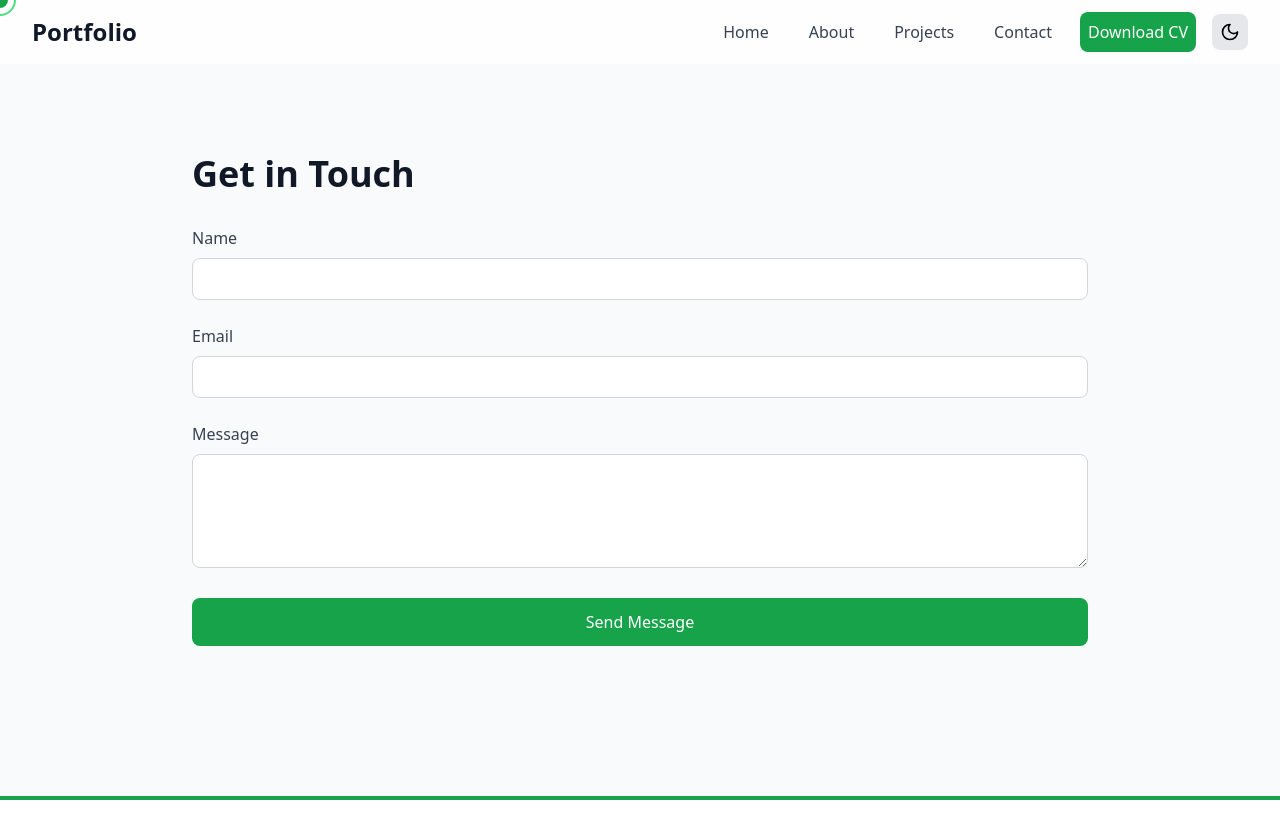
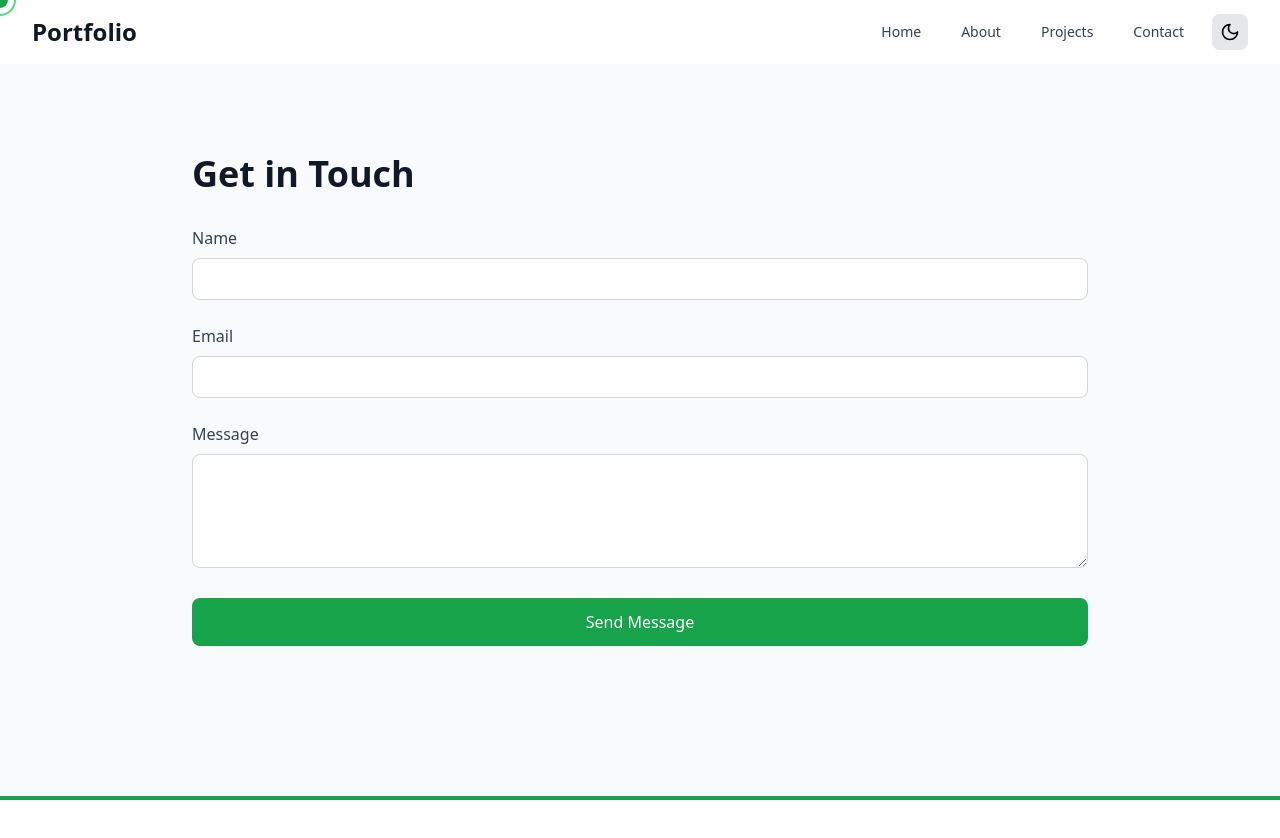
Before and after one commit to ShresthaSwapnil/Portfolio, a React (Vite) app: page / in a window 1280 px wide. Shown: the top 838 px of the page. Built offline with nearby package versions, Linux system fonts and the light colour scheme.

Commit message:
fixed Navbar

```diff
--- a/src/components/Navbar.jsx
+++ b/src/components/Navbar.jsx
@@ -3,6 +3,8 @@ import { Moon, Sun } from "lucide-react";
 
 const Navbar = () => {
   const [darkMode, setDarkMode] = useState(false);
+  const [activeSection, setActiveSection] = useState("home");
+  const yValue = window.innerHeight;
 
   useEffect(() => {
     if (darkMode) {
@@ -12,72 +14,63 @@ const Navbar = () => {
     }
   }, [darkMode]);
 
-  const handleDownloadCV = () => {
-    const link = document.createElement("a");
-    link.href = "/Swapnil CV.pdf"; // Replace with the actual path to your CV file
-    link.download = "Swapnil CV.pdf"; // Replace with your desired file name
-    link.click();
-  };
+  useEffect(() => {
+    const handleScroll = () => {
+      const sections = ["home", "about", "projects", "contact"];
+      const scrollPercent =
+        window.scrollY /
+        (document.documentElement.scrollHeight - window.innerHeight);
+      const sectionIndex = Math.min(
+        sections.length - 1,
+        Math.floor(scrollPercent * sections.length)
+      );
+      setActiveSection(sections[sectionIndex]);
+    };
+
+    window.addEventListener("scroll", handleScroll);
+    return () => window.removeEventListener("scroll", handleScroll);
+  }, []);
 
   return (
     <nav className="fixed top-0 w-full z-50 bg-white/80 dark:bg-gray-900/80 backdrop-blur-sm">
       <div className="max-w-7xl mx-auto px-4 sm:px-6 lg:px-8">
         <div className="flex items-center justify-between h-16">
           <div className="flex-shrink-0">
-            <h1 className="text-2xl font-bold text-gray-900 dark:text-white">
+            <h1
+              className="text-2xl font-bold text-gray-900 dark:text-white cursor-pointer"
+              onClick={() => {
+                window.scrollTo(0, 0);
+              }}
+            >
               Portfolio
             </h1>
           </div>
-          <div className="md:hidden flex items-center space-x-4">
-            <button
-              onClick={() => setDarkMode(!darkMode)}
-              className="p-2 rounded-lg bg-gray-200 dark:bg-gray-700 hover:bg-gray-300 dark:hover:bg-gray-600"
-            >
-              {darkMode ? (
-                <Sun className="w-5 h-5" />
-              ) : (
-                <Moon className="w-5 h-5" />
-              )}
-            </button>
-            <button
-              onClick={handleDownloadCV}
-              className="p-2 rounded-lg bg-green-600 text-white hover:bg-green-700"
-            >
-              Download CV
-            </button>
-          </div>
           <div className="hidden md:block">
             <div className="ml-10 flex items-center space-x-4">
-              <a
-                href="#home"
-                className="text-gray-700 dark:text-gray-300 hover:text-gray-900 dark:hover:text-white px-3 py-2"
-              >
-                Home
-              </a>
-              <a
-                href="#about"
-                className="text-gray-700 dark:text-gray-300 hover:text-gray-900 dark:hover:text-white px-3 py-2"
-              >
-                About
-              </a>
-              <a
-                href="#projects"
-                className="text-gray-700 dark:text-gray-300 hover:text-gray-900 dark:hover:text-white px-3 py-2"
-              >
-                Projects
-              </a>
-              <a
-                href="#contact"
-                className="text-gray-700 dark:text-gray-300 hover:text-gray-900 dark:hover:text-white px-3 py-2"
-              >
-                Contact
-              </a>
-              <button
-                onClick={handleDownloadCV}
-                className="p-2 rounded-lg bg-green-600 text-white hover:bg-green-700"
-              >
-                Download CV
-              </button>
+              {["home", "about", "projects", "contact"].map((section) => (
+                <a
+                  key={section}
+                  // href={`#${section}`}
+                  onClick={() => {
+                    if (section === "home") {
+                      window.scrollTo(0, 0);
+                    } else if (section === "about") {
+                      window.scrollTo(0, yValue);
+                    } else if (section === "projects") {
+                      window.scrollTo(0, yValue * 2);
+                    } else if (section === "contact") {
+                      window.scrollTo(0, yValue * 3);
+                    }
+                  }}
+                  className={`cursor-pointer px-3 py-2 rounded-md text-sm font-medium transition-colors ${
+                    activeSection === section
+                      ? "text-green-600 dark:text-green-400"
+                      : "text-gray-700 dark:text-gray-300 hover:text-gray-900 dark:hover:text-white"
+                  }`}
+                >
+                  {section.charAt(0).toUpperCase() + section.slice(1)}
+                </a>
+              ))}
               <button
                 onClick={() => setDarkMode(!darkMode)}
                 className="p-2 rounded-lg bg-gray-200 dark:bg-gray-700 hover:bg-gray-300 dark:hover:bg-gray-600"
```
